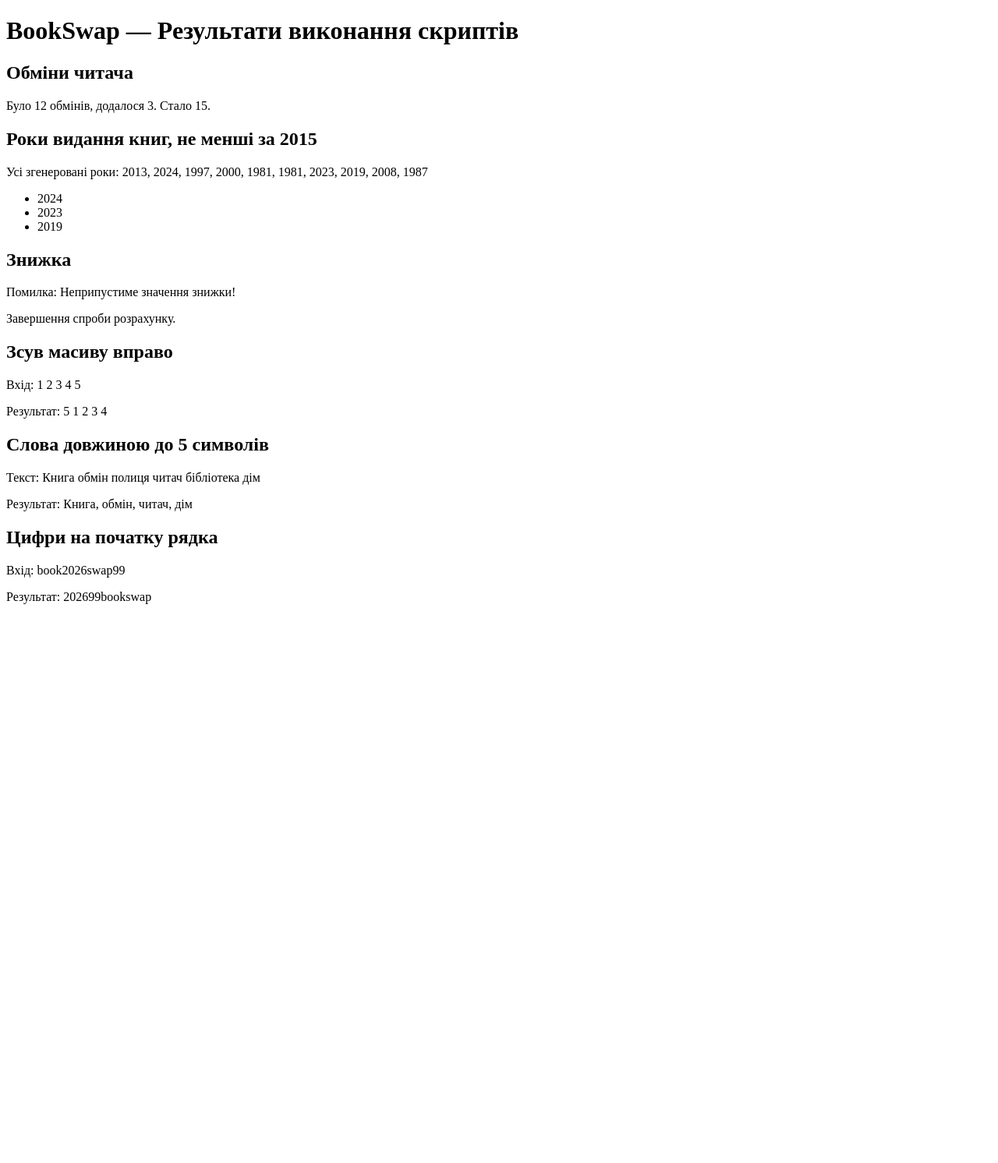
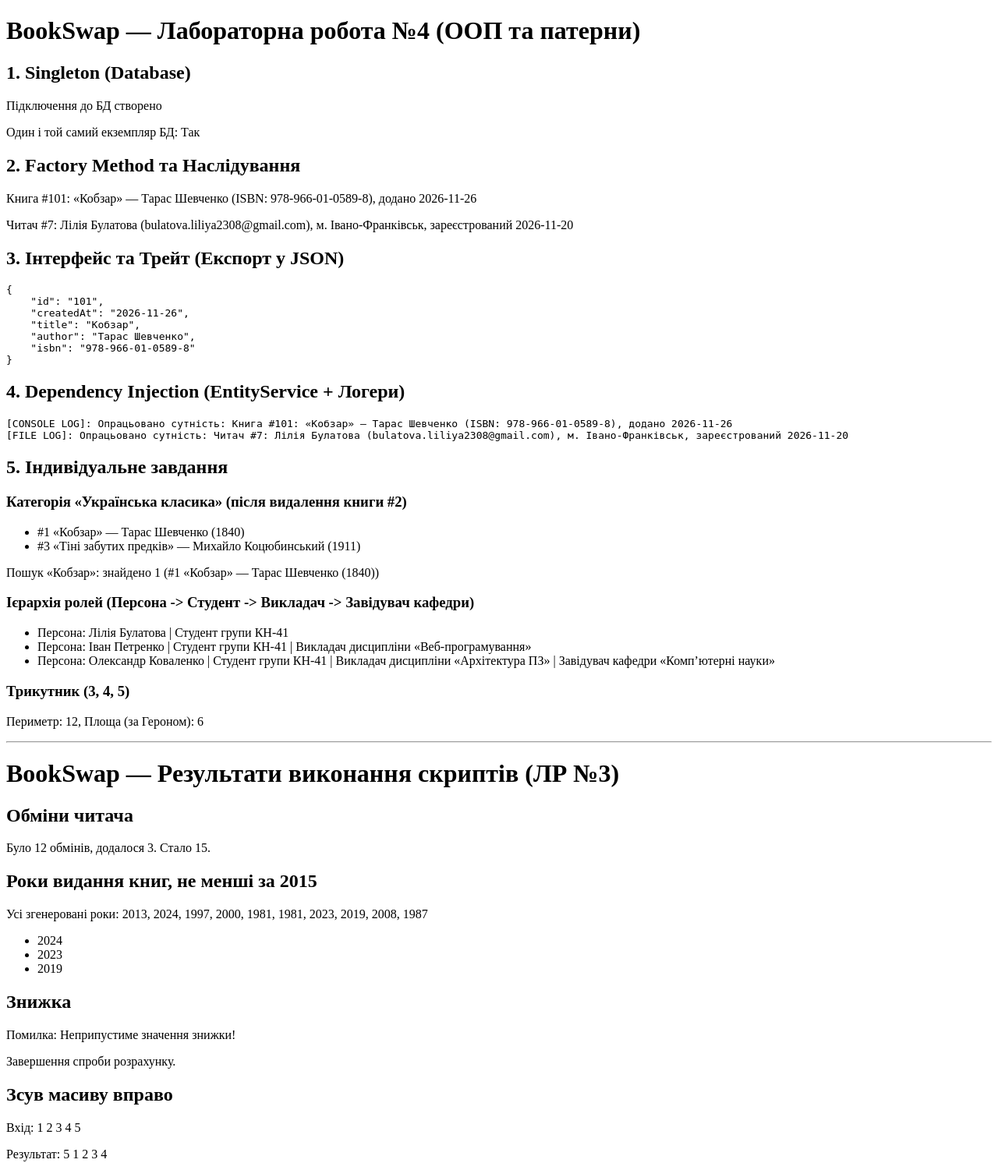
Before and after one commit to leliiaaa/lab1_php, a PHP site: page / in a window 1280 px wide. Shown: the top 1492 px of the page at 78% size. Before the commit the page ends 775 px from the top, so only its background shows below. Run offline with PHP 8.4, Linux system fonts and the light colour scheme.

Commit message:
Реалізовано ООП архітектуру та патерни (Fixes 1)

```diff
--- /dev/null
+++ b/app/Core/Database.php
@@ -0,0 +1,26 @@
+<?php
+
+declare(strict_types=1);
+
+namespace App\Core;
+
+class Database
+{
+    private static ?self $instance = null;
+
+    private function __construct()
+    {
+        echo "Підключення до БД створено\n";
+    }
+
+    private function __clone() {}
+
+    public static function getInstance(): self
+    {
+        if (self::$instance === null) {
+            self::$instance = new self;
+        }
+
+        return self::$instance;
+    }
+}
--- /dev/null
+++ b/app/Core/EntityFactory.php
@@ -0,0 +1,37 @@
+<?php
+
+declare(strict_types=1);
+
+namespace App\Core;
+
+use App\Models\AbstractEntity;
+use App\Models\Book;
+use App\Models\User;
+use InvalidArgumentException;
+
+class EntityFactory
+{
+    /**
+     * @param  array<string, string>  $data
+     */
+    public static function createEntity(string $type, array $data): AbstractEntity
+    {
+        return match ($type) {
+            'book' => new Book(
+                $data['id'] ?? '0',
+                $data['createdAt'] ?? date('Y-m-d'),
+                $data['title'] ?? 'Без назви',
+                $data['author'] ?? 'Невідомий автор',
+                $data['isbn'] ?? '000-0-00-000000-0'
+            ),
+            'user' => new User(
+                $data['id'] ?? '0',
+                $data['createdAt'] ?? date('Y-m-d'),
+                $data['name'] ?? 'Анонім',
+                $data['email'] ?? 'user@bookswap.ua',
+                $data['city'] ?? 'Івано-Франківськ'
+            ),
+            default => throw new InvalidArgumentException("Невідомий тип сутності: {$type}"),
+        };
+    }
+}
--- /dev/null
+++ b/app/Interfaces/ExportableInterface.php
@@ -0,0 +1,10 @@
+<?php
+
+declare(strict_types=1);
+
+namespace App\Interfaces;
+
+interface ExportableInterface
+{
+    public function exportToJson(): string;
+}
--- /dev/null
+++ b/app/Interfaces/LoggerInterface.php
@@ -0,0 +1,10 @@
+<?php
+
+declare(strict_types=1);
+
+namespace App\Interfaces;
+
+interface LoggerInterface
+{
+    public function log(string $message): void;
+}
--- /dev/null
+++ b/app/Models/AbstractEntity.php
@@ -0,0 +1,15 @@
+<?php
+
+declare(strict_types=1);
+
+namespace App\Models;
+
+abstract class AbstractEntity
+{
+    public function __construct(
+        protected string $id,
+        protected string $createdAt
+    ) {}
+
+    abstract public function getDetails(): string;
+}
--- /dev/null
+++ b/app/Models/Book.php
@@ -0,0 +1,28 @@
+<?php
+
+declare(strict_types=1);
+
+namespace App\Models;
+
+use App\Interfaces\ExportableInterface;
+use App\Traits\JsonExportTrait;
+
+class Book extends AbstractEntity implements ExportableInterface
+{
+    use JsonExportTrait;
+
+    public function __construct(
+        string $id,
+        string $createdAt,
+        private string $title,
+        private string $author,
+        private string $isbn
+    ) {
+        parent::__construct($id, $createdAt);
+    }
+
+    public function getDetails(): string
+    {
+        return "Книга #{$this->id}: «{$this->title}» — {$this->author} (ISBN: {$this->isbn}), додано {$this->createdAt}";
+    }
+}
--- /dev/null
+++ b/app/Models/User.php
@@ -0,0 +1,23 @@
+<?php
+
+declare(strict_types=1);
+
+namespace App\Models;
+
+class User extends AbstractEntity
+{
+    public function __construct(
+        string $id,
+        string $createdAt,
+        private string $name,
+        private string $email,
+        private string $city
+    ) {
+        parent::__construct($id, $createdAt);
+    }
+
+    public function getDetails(): string
+    {
+        return "Читач #{$this->id}: {$this->name} ({$this->email}), м. {$this->city}, зареєстрований {$this->createdAt}";
+    }
+}
--- /dev/null
+++ b/app/Services/ConsoleLogger.php
@@ -0,0 +1,15 @@
+<?php
+
+declare(strict_types=1);
+
+namespace App\Services;
+
+use App\Interfaces\LoggerInterface;
+
+class ConsoleLogger implements LoggerInterface
+{
+    public function log(string $message): void
+    {
+        echo "[CONSOLE LOG]: {$message}\n";
+    }
+}
--- a/app/Services/EntityService.php
+++ b/app/Services/EntityService.php
@@ -4,7 +4,21 @@ declare(strict_types=1);
 
 namespace App\Services;
 
+use App\Interfaces\LoggerInterface;
+use App\Models\AbstractEntity;
 use Exception;
+
+class EntityService
+{
+    public function __construct(
+        private LoggerInterface $logger
+    ) {}
+
+    public function registerEntity(AbstractEntity $entity): void
+    {
+        $this->logger->log('Опрацьовано сутність: '.$entity->getDetails());
+    }
+}
 
 function countExchanges(int $completedExchanges, int $addedExchanges): int
 {
--- /dev/null
+++ b/app/Services/FileLogger.php
@@ -0,0 +1,15 @@
+<?php
+
+declare(strict_types=1);
+
+namespace App\Services;
+
+use App\Interfaces\LoggerInterface;
+
+class FileLogger implements LoggerInterface
+{
+    public function log(string $message): void
+    {
+        echo "[FILE LOG]: {$message}\n";
+    }
+}
--- /dev/null
+++ b/app/Tasks/Book.php
@@ -0,0 +1,25 @@
+<?php
+
+declare(strict_types=1);
+
+namespace App\Tasks;
+
+class Book
+{
+    /**
+     * @param  array<int, string>  $authors
+     */
+    public function __construct(
+        public int $id,
+        public string $title,
+        public array $authors,
+        public int $pubYear
+    ) {}
+
+    public function getInfo(): string
+    {
+        $authorsList = implode(', ', $this->authors);
+
+        return "#{$this->id} «{$this->title}» — {$authorsList} ({$this->pubYear})";
+    }
+}
--- /dev/null
+++ b/app/Tasks/Category.php
@@ -0,0 +1,52 @@
+<?php
+
+declare(strict_types=1);
+
+namespace App\Tasks;
+
+class Category
+{
+    /**
+     * @param  array<int, Book>  $books
+     */
+    public function __construct(
+        public int $category_id,
+        public string $name,
+        private array $books = []
+    ) {}
+
+    public function addBook(Book $book): void
+    {
+        $this->books[$book->id] = $book;
+    }
+
+    public function removeBook(int $id): bool
+    {
+        if (! isset($this->books[$id])) {
+            return false;
+        }
+
+        unset($this->books[$id]);
+
+        return true;
+    }
+
+    /**
+     * @return array<int, Book>
+     */
+    public function searchBook(string $query): array
+    {
+        return array_values(array_filter(
+            $this->books,
+            static fn (Book $book): bool => stripos($book->title, $query) !== false
+        ));
+    }
+
+    /**
+     * @return array<int, Book>
+     */
+    public function getBooks(): array
+    {
+        return array_values($this->books);
+    }
+}
--- /dev/null
+++ b/app/Tasks/DepartmentHead.php
@@ -0,0 +1,22 @@
+<?php
+
+declare(strict_types=1);
+
+namespace App\Tasks;
+
+class DepartmentHead extends Teacher
+{
+    public function __construct(
+        string $name,
+        string $group,
+        string $subject,
+        protected string $department
+    ) {
+        parent::__construct($name, $group, $subject);
+    }
+
+    public function getRoleDetails(): string
+    {
+        return parent::getRoleDetails()." | Завідувач кафедри «{$this->department}»";
+    }
+}
--- /dev/null
+++ b/app/Tasks/Person.php
@@ -0,0 +1,14 @@
+<?php
+
+declare(strict_types=1);
+
+namespace App\Tasks;
+
+abstract class Person
+{
+    public function __construct(
+        protected string $name
+    ) {}
+
+    abstract public function getRoleDetails(): string;
+}
--- /dev/null
+++ b/app/Tasks/Student.php
@@ -0,0 +1,20 @@
+<?php
+
+declare(strict_types=1);
+
+namespace App\Tasks;
+
+class Student extends Person
+{
+    public function __construct(
+        string $name,
+        protected string $group
+    ) {
+        parent::__construct($name);
+    }
+
+    public function getRoleDetails(): string
+    {
+        return "Персона: {$this->name} | Студент групи {$this->group}";
+    }
+}
--- /dev/null
+++ b/app/Tasks/Teacher.php
@@ -0,0 +1,21 @@
+<?php
+
+declare(strict_types=1);
+
+namespace App\Tasks;
+
+class Teacher extends Student
+{
+    public function __construct(
+        string $name,
+        string $group,
+        protected string $subject
+    ) {
+        parent::__construct($name, $group);
+    }
+
+    public function getRoleDetails(): string
+    {
+        return parent::getRoleDetails()." | Викладач дисципліни «{$this->subject}»";
+    }
+}
--- /dev/null
+++ b/app/Tasks/Triangle.php
@@ -0,0 +1,35 @@
+<?php
+
+declare(strict_types=1);
+
+namespace App\Tasks;
+
+use InvalidArgumentException;
+
+class Triangle
+{
+    public function __construct(
+        public readonly float $a,
+        public readonly float $b,
+        public readonly float $c
+    ) {
+        if ($a <= 0 || $b <= 0 || $c <= 0 || ($a + $b <= $c) || ($a + $c <= $b) || ($b + $c <= $a)) {
+            throw new InvalidArgumentException('Сторони не утворюють коректний трикутник.');
+        }
+    }
+
+    public function getPerimeter(): float
+    {
+        return round($this->a + $this->b + $this->c, 2);
+    }
+
+    public function getArea(): float
+    {
+        $halfPerimeter = $this->getPerimeter() / 2;
+
+        return round(
+            sqrt($halfPerimeter * ($halfPerimeter - $this->a) * ($halfPerimeter - $this->b) * ($halfPerimeter - $this->c)),
+            2
+        );
+    }
+}
--- /dev/null
+++ b/app/Traits/JsonExportTrait.php
@@ -0,0 +1,13 @@
+<?php
+
+declare(strict_types=1);
+
+namespace App\Traits;
+
+trait JsonExportTrait
+{
+    public function exportToJson(): string
+    {
+        return json_encode(get_object_vars($this), JSON_UNESCAPED_UNICODE | JSON_PRETTY_PRINT) ?: '{}';
+    }
+}
--- a/index.php
+++ b/index.php
@@ -6,10 +6,24 @@ require_once 'vendor/autoload.php';
 require_once 'app/Services/EntityService.php';
 require_once 'app/Services/DataProcessor.php';
 
+use App\Core\Database;
+use App\Core\EntityFactory;
+use App\Models\Book;
 use App\Services;
+use App\Services\ConsoleLogger;
+use App\Services\EntityService;
+use App\Services\FileLogger;
+use App\Tasks\Book as TaskBook;
+use App\Tasks\Category;
+use App\Tasks\DepartmentHead;
+use App\Tasks\Student;
+use App\Tasks\Teacher;
+use App\Tasks\Triangle;
 use Faker\Factory;
 
 $faker = Factory::create('uk_UA');
+
+// --- ЛАБОРАТОРНА РОБОТА №3 ---
 
 // 10 випадкових років видання книг та фільтрація через анонімну функцію з use
 $publishYears = [];
@@ -43,15 +57,111 @@ try {
 $shiftedNumbers = Services\shiftArrayRight([1, 2, 3, 4, 5]);
 $shortWords = Services\filterShortWords('Книга обмін полиця читач бібліотека дім', 5);
 $digitsFirstResult = Services\moveDigitsFirst('book2026swap99');
+
+// --- ООП та патерни (лаб4)---
+
+// 1. Singleton (Database)
+ob_start();
+$db1 = Database::getInstance();
+$db2 = Database::getInstance();
+$dbOutput = trim((string) ob_get_clean());
+$isSameDb = $db1 === $db2 ? 'Так' : 'Ні';
+
+// 2. Factory Method
+$book = EntityFactory::createEntity('book', [
+    'id' => '101',
+    'createdAt' => '2026-11-26',
+    'title' => 'Кобзар',
+    'author' => 'Тарас Шевченко',
+    'isbn' => '978-966-01-0589-8',
+]);
+
+$user = EntityFactory::createEntity('user', [
+    'id' => '7',
+    'createdAt' => '2026-11-20',
+    'name' => 'Лілія Булатова',
+    'email' => 'bulatova.liliya2308@gmail.com',
+    'city' => 'Івано-Франківськ',
+]);
+
+// 3. Інтерфейс та Трейт (JSON-експорт)
+$bookJson = $book instanceof Book ? $book->exportToJson() : '';
+
+// 4. Dependency Injection (EntityService + Loggers)
+ob_start();
+$consoleService = new EntityService(new ConsoleLogger);
+$consoleService->registerEntity($book);
+
+$fileService = new EntityService(new FileLogger);
+$fileService->registerEntity($user);
+$logsOutput = trim((string) ob_get_clean());
+
+// --- Індив. задачі (лаб 4) варіант 4 ---
+
+// 6.1 Композиція: Book та Category
+$category = new Category(1, 'Українська класика');
+$category->addBook(new TaskBook(1, 'Кобзар', ['Тарас Шевченко'], 1840));
+$category->addBook(new TaskBook(2, 'Тигролови', ['Іван Багряний'], 1944));
+$category->addBook(new TaskBook(3, 'Тіні забутих предків', ['Михайло Коцюбинський'], 1911));
+$foundBooks = $category->searchBook('Кобзар');
+$category->removeBook(2);
+
+// 6.2 Ієрархія: Персона -> Студент -> Викладач -> Завідувач кафедри
+$people = [
+    new Student('Лілія Булатова', 'КН-41'),
+    new Teacher('Іван Петренко', 'КН-41', 'Веб-програмування'),
+    new DepartmentHead('Олександр Коваленко', 'КН-41', 'Архітектура ПЗ', 'Комп’ютерні науки'),
+];
+
+// 6.3 Трикутник (сторони 3, 4, 5)
+$triangle = new Triangle(3.0, 4.0, 5.0);
 ?>
 <!DOCTYPE html>
 <html lang="uk">
 <head>
     <meta charset="UTF-8">
-    <title>BookSwap — Лабораторна робота №3</title>
+    <title>BookSwap</title>
 </head>
 <body>
-    <h1>BookSwap — Результати виконання скриптів</h1>
+    <h1>BookSwap — Лабораторна робота №4 (ООП та патерни)</h1>
+
+    <h2>1. Singleton (Database)</h2>
+    <p><?= htmlspecialchars($dbOutput, ENT_QUOTES, 'UTF-8') ?></p>
+    <p>Один і той самий екземпляр БД: <?= $isSameDb ?></p>
+
+    <h2>2. Factory Method та Наслідування</h2>
+    <p><?= htmlspecialchars($book->getDetails(), ENT_QUOTES, 'UTF-8') ?></p>
+    <p><?= htmlspecialchars($user->getDetails(), ENT_QUOTES, 'UTF-8') ?></p>
+
+    <h2>3. Інтерфейс та Трейт (Експорт у JSON)</h2>
+    <pre><?= htmlspecialchars($bookJson, ENT_QUOTES, 'UTF-8') ?></pre>
+
+    <h2>4. Dependency Injection (EntityService + Логери)</h2>
+    <pre><?= htmlspecialchars($logsOutput, ENT_QUOTES, 'UTF-8') ?></pre>
+
+    <h2>5. Індивідуальне завдання</h2>
+
+    <h3>Категорія «<?= htmlspecialchars($category->name, ENT_QUOTES, 'UTF-8') ?>» (після видалення книги #2)</h3>
+    <ul>
+        <?php foreach ($category->getBooks() as $taskBook) { ?>
+            <li><?= htmlspecialchars($taskBook->getInfo(), ENT_QUOTES, 'UTF-8') ?></li>
+        <?php } ?>
+    </ul>
+    <p>Пошук «Кобзар»: знайдено <?= count($foundBooks) ?> (<?= htmlspecialchars($foundBooks[0]->getInfo(), ENT_QUOTES, 'UTF-8') ?>)</p>
+
+    <h3>Ієрархія ролей (Персона -> Студент -> Викладач -> Завідувач кафедри)</h3>
+    <ul>
+        <?php foreach ($people as $person) { ?>
+            <li><?= htmlspecialchars($person->getRoleDetails(), ENT_QUOTES, 'UTF-8') ?></li>
+        <?php } ?>
+    </ul>
+
+    <h3>Трикутник (<?= $triangle->a ?>, <?= $triangle->b ?>, <?= $triangle->c ?>)</h3>
+    <p>Периметр: <?= $triangle->getPerimeter() ?>, Площа (за Героном): <?= $triangle->getArea() ?></p>
+
+    <hr>
+
+    <h1>BookSwap — Результати виконання скриптів (ЛР №3)</h1>
 
     <h2>Обміни читача</h2>
     <p>Було 12 обмінів, додалося 3. Стало <?= $totalExchanges ?>.</p>
```
Also changed, not shown: 1 other file.
